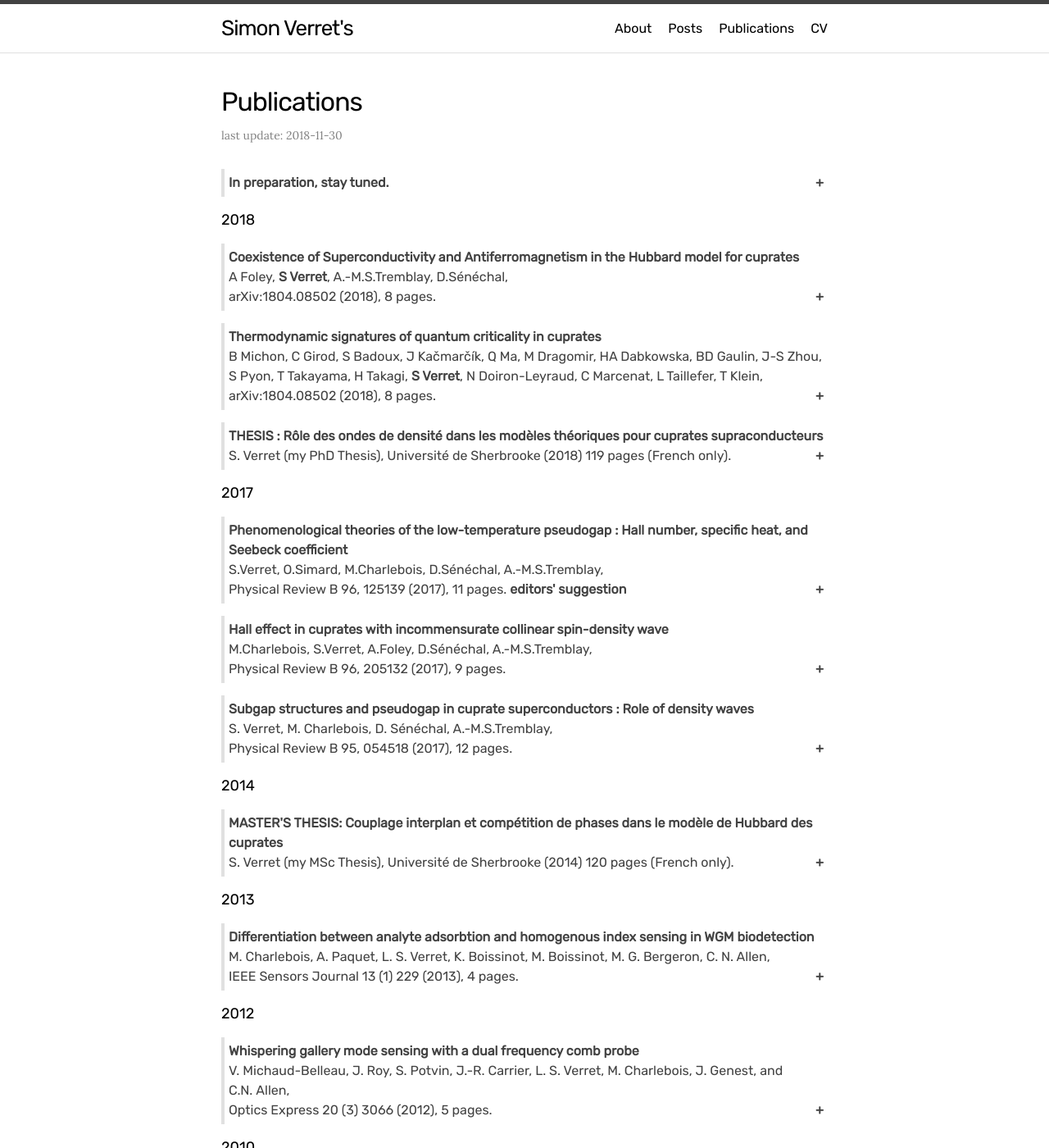
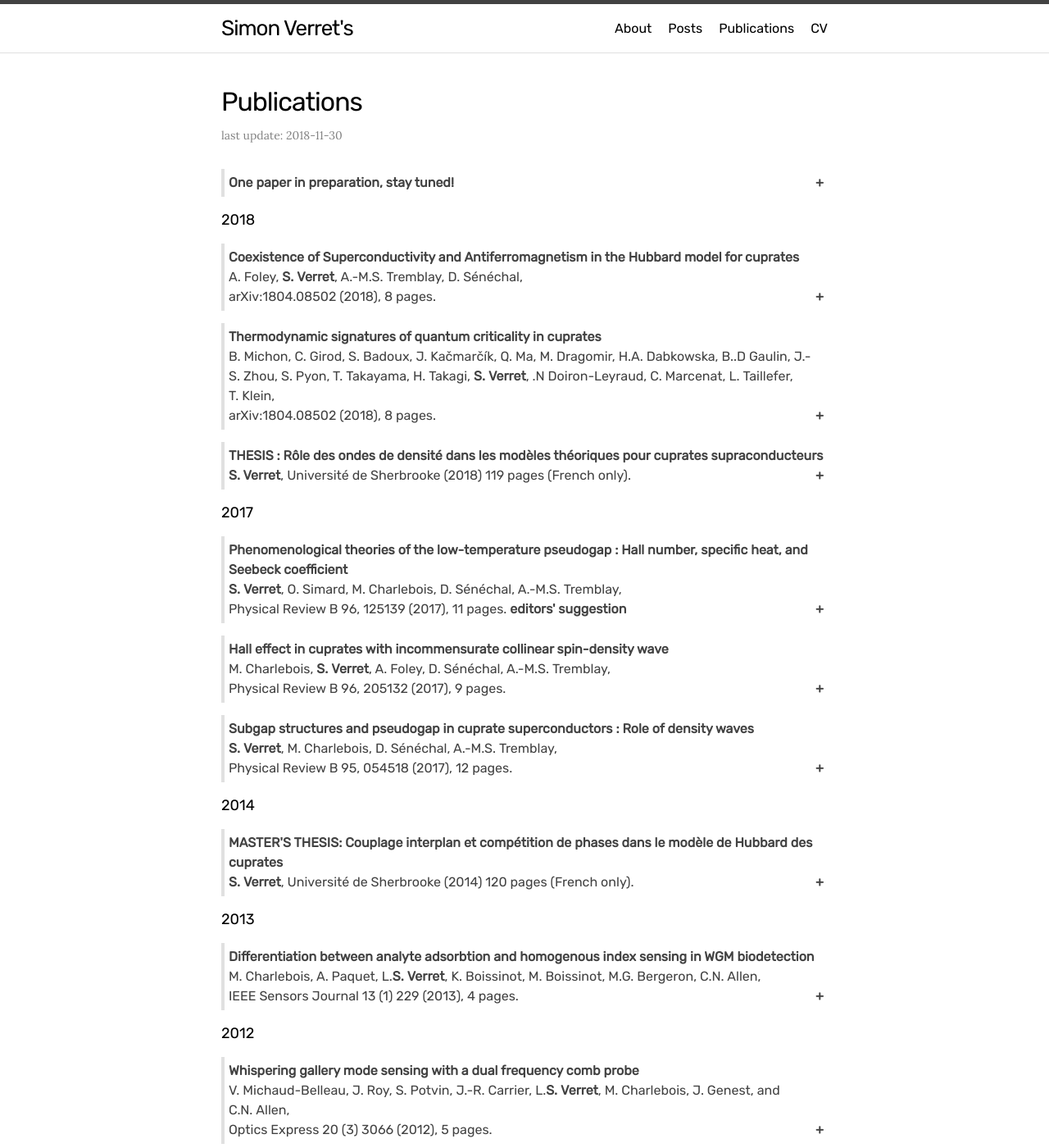
Before and after one commit to simonverret/simonverret.github.io, a Jekyll site: the page built from publications.md, in a window 1280 px wide and 1400 px high. Shown: the whole window at 82% size. Built offline with Jekyll 4.4.1, drawn with Linux system fonts in a browser that asks for light colours; some web fonts are replaced; some of the changed text lies outside the part shown.

Commit message:
typos in the last publications update

```diff
--- a/publications.md
+++ b/publications.md
@@ -12,7 +12,7 @@ order: 4
 
 
 <button class="collapsible">
-<b>In preparation, stay tuned.</b>
+<b>One paper in preparation, stay tuned!</b>
 </button>
 <div class="content">
 <p class="cp">
@@ -27,7 +27,7 @@ On the intrinsic breaking of translational invariance in cluster dynamical mean-
 
 <button class="collapsible">
 <b>Coexistence of Superconductivity and Antiferromagnetism in the Hubbard model for cuprates</b><br>
-A Foley, <b>S Verret</b>, A.-M.S.Tremblay, D.Sénéchal,<br>
+A.&nbsp;Foley, <b>S.&nbsp;Verret</b>, A.-M.S.&nbsp;Tremblay, D.&nbsp;Sénéchal,<br>
 arXiv:1804.08502 (2018), 8 pages.
 </button>
 <div class="content">
@@ -40,7 +40,7 @@ arXiv:1804.08502 (2018), 8 pages.
 
 <button class="collapsible">
 <b>Thermodynamic signatures of quantum criticality in cuprates</b><br>
-B Michon, C Girod, S Badoux, J Kačmarčík, Q Ma, M Dragomir, HA Dabkowska, BD Gaulin, J-S Zhou, S Pyon, T Takayama, H Takagi, <b>S Verret</b>, N Doiron-Leyraud, C Marcenat, L Taillefer, T Klein,<br>
+B.&nbsp;Michon, C.&nbsp;Girod, S.&nbsp;Badoux, J.&nbsp;Kačmarčík, Q.&nbsp;Ma, M.&nbsp;Dragomir, H.A.&nbsp;Dabkowska, B..D&nbsp;Gaulin, J.-S.&nbsp;Zhou, S.&nbsp;Pyon, T.&nbsp;Takayama, H.&nbsp;Takagi, <b>S.&nbsp;Verret</b>, .N&nbsp;Doiron-Leyraud, C.&nbsp;Marcenat, L.&nbsp;Taillefer, T.&nbsp;Klein,<br>
 arXiv:1804.08502 (2018), 8 pages.
 </button>
 <div class="content">
@@ -53,7 +53,7 @@ arXiv:1804.08502 (2018), 8 pages.
 
 <button class="collapsible">
 <b>THESIS : Rôle des ondes de densité dans les modèles théoriques pour cuprates supraconducteurs</b><br>
-S. Verret (my PhD Thesis), Université de Sherbrooke (2018) 119 pages (French only).
+<b>S. Verret</b>, Université de Sherbrooke (2018) 119 pages (French only).
 </button>
 <div class="content">
 <p class="cp">
@@ -69,7 +69,7 @@ S. Verret (my PhD Thesis), Université de Sherbrooke (2018) 119 pages (French on
 
 <button class="collapsible">
 <b>Phenomenological theories of the low-temperature pseudogap : Hall number, specific heat, and Seebeck coefficient</b><br>
-S.Verret, O.Simard, M.Charlebois, D.Sénéchal, A.-M.S.Tremblay,<br>
+<b>S.&nbsp;Verret</b>, O.&nbsp;Simard, M.&nbsp;Charlebois, D.&nbsp;Sénéchal, A.-M.S.&nbsp;Tremblay,<br>
 Physical Review B 96, 125139 (2017), 11 pages. <b>editors' suggestion</b>
 </button>
 <div class="content">
@@ -83,7 +83,7 @@ Physical Review B 96, 125139 (2017), 11 pages. <b>editors' suggestion</b>
 
 <button class="collapsible">
 <b>Hall effect in cuprates with incommensurate collinear spin-density wave</b><br>
-M.Charlebois, S.Verret, A.Foley, D.Sénéchal, A.-M.S.Tremblay,<br>
+M.&nbsp;Charlebois, <b>S.&nbsp;Verret</b>, A.&nbsp;Foley, D.&nbsp;Sénéchal, A.-M.S.&nbsp;Tremblay,<br>
 Physical Review B 96, 205132 (2017), 9 pages.
 </button>
 <div class="content">
@@ -97,7 +97,7 @@ Physical Review B 96, 205132 (2017), 9 pages.
 
 <button class="collapsible">
 <b>Subgap structures and pseudogap in cuprate superconductors : Role of density waves</b><br>
-S. Verret, M. Charlebois, D. Sénéchal, A.-M.S.Tremblay,<br>
+<b>S.&nbsp;Verret</b>, M.&nbsp;Charlebois, D.&nbsp;Sénéchal, A.-M.S.&nbsp;Tremblay,<br>
 Physical Review B 95, 054518 (2017), 12 pages.
 </button>
 <div class="content">
@@ -115,7 +115,7 @@ Physical Review B 95, 054518 (2017), 12 pages.
 
 <button class="collapsible">
 <b>MASTER'S THESIS: Couplage interplan et compétition de phases dans le modèle de Hubbard des cuprates</b><br>
-S. Verret (my MSc Thesis), Université de Sherbrooke (2014) 120 pages (French only).
+<b>S.&nbsp;Verret</b>, Université de Sherbrooke (2014) 120 pages (French only).
 </button>
 <div class="content">
 <p class="cp">
@@ -130,7 +130,7 @@ S. Verret (my MSc Thesis), Université de Sherbrooke (2014) 120 pages (French on
 
 <button class="collapsible">
 <b>Differentiation between analyte adsorbtion and homogenous index sensing in WGM biodetection</b><br>
-M. Charlebois, A. Paquet, L. S. Verret, K. Boissinot, M. Boissinot, M. G. Bergeron, C. N. Allen,<br>
+M.&nbsp;Charlebois, A.&nbsp;Paquet, L.<b>S.&nbsp;Verret</b>, K.&nbsp;Boissinot, M.&nbsp;Boissinot, M.G.&nbsp;Bergeron, C.N.&nbsp;Allen,<br>
 IEEE Sensors Journal 13 (1) 229 (2013), 4 pages.
 </button>
 <div class="content">
@@ -145,7 +145,7 @@ IEEE Sensors Journal 13 (1) 229 (2013), 4 pages.
 
 <button class="collapsible">
 <b>Whispering gallery mode sensing with a dual frequency comb probe</b><br>
-V. Michaud-Belleau, J. Roy, S. Potvin, J.-R. Carrier, L. S. Verret, M. Charlebois, J. Genest, and C.N. Allen,<br>
+V.&nbsp;Michaud-Belleau, J.&nbsp;Roy, S.&nbsp;Potvin, J.-R.&nbsp;Carrier, L.<b>S.&nbsp;Verret</b>, M.&nbsp;Charlebois, J.&nbsp;Genest, and C.N.&nbsp;Allen,<br>
 Optics Express 20 (3) 3066 (2012), 5 pages.
 </button>
 <div class="content">
@@ -160,7 +160,7 @@ Optics Express 20 (3) 3066 (2012), 5 pages.
 
 <button class="collapsible">
 <b>Toward automatic label-free whispering gallery modes biodetection with a quantum dot-coated microsphere population</b><br>
-M. Charlebois, A. Paquet, L. S. Verret, K. Boissinot, M. Boissinot, M. G. Bergeron, C. N. Allen,<br>
+M.&nbsp;Charlebois, A.&nbsp;Paquet, L.<b>S.&nbsp;Verret</b>, K.&nbsp;Boissinot, M.&nbsp;Boissinot, M.G.&nbsp;Bergeron, C.N.&nbsp;Allen,<br>
 Nanoscale Research Letters 5 (3) 524 (2010), 9 pages.
 </button>
 <div class="content">
@@ -184,7 +184,7 @@ Nanoscale Research Letters 5 (3) 524 (2010), 9 pages.
 
 <button class="collapsible">
 <b>A visual introduction to green's function</b><br>
-S.Verret<br>
+<b>S.&nbsp;Verret</b><br>
 CIFAR's Quantum Material Summer School, Montreal, may 2018 &<br>
 RQEMP Summer School, Sherbrooke, august 2018
 </button>
@@ -197,7 +197,7 @@ RQEMP Summer School, Sherbrooke, august 2018
 
 <button class="collapsible">
 <b>Phenomenological theories of the low-temperature pseudogap : Hall number, specific heat, and Seebeck coefficient</b><br>
-S.Verret, O.Simard, M.Charlebois, D.Sénéchal, A.-M.S.Tremblay,<br>
+<b>S.&nbsp;Verret</b>, O.&nbsp;Simard, M.&nbsp;Charlebois, D.&nbsp;Sénéchal, A.-M.S.&nbsp;Tremblay,<br>
 Gordon Research Seminar on superconductivity, New Hamshire, June 2017
 </button>
 <div class="content">
@@ -210,7 +210,7 @@ Gordon Research Seminar on superconductivity, New Hamshire, June 2017
 
 <button class="collapsible">
 <b>Density waves cause subgap tructures but no pseudogap in superconducting cuprates (Poster)</b><br>
-S.Verret, M.Charlebois, D.Sénéchal, A.-M.S.Tremblay,<br>
+S.&nbsp;Verret, M.&nbsp;Charlebois, D.&nbsp;Sénéchal, A.-M.S.&nbsp;Tremblay,<br>
 Engineering Quantum Matter (conference), St-Andrews, Scotland, June 2016
 </button>
 <div class="content">
```
